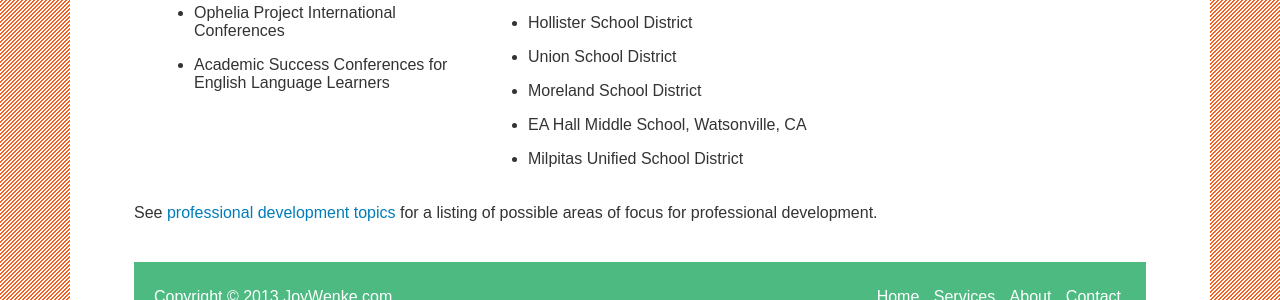
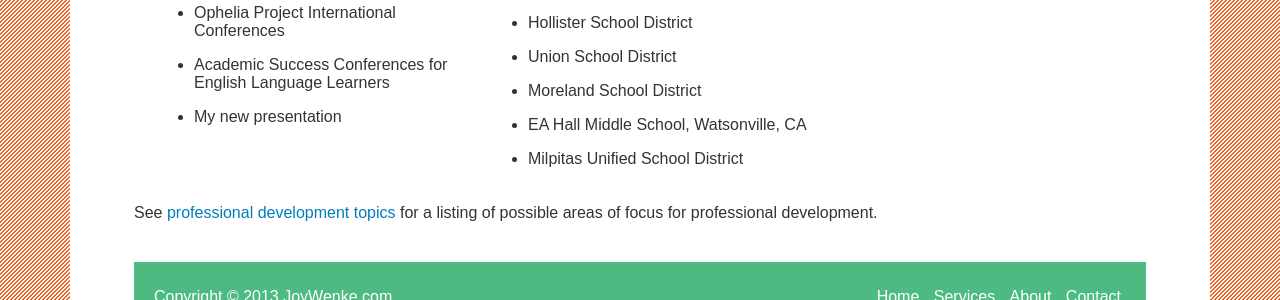
Before and after one commit to JoyWenke/joywenke.github.com, a Jekyll site: the page built from about/index.html, in a window 1280 px wide. Shown: the part 1109-1409 px from the top of the page. Built offline with Jekyll 4.4.1, drawn with Linux system fonts in a browser that asks for light colours; Markdown is read by kramdown in place of the engine named in the settings.

Commit message:
Updated presentations.yml

```diff
--- a/_data/presentations.yml
+++ b/_data/presentations.yml
@@ -2,3 +2,4 @@
 - 'Thinking Maps® International Conferences'
 - 'Ophelia Project International Conferences'
 - 'Academic Success Conferences for English Language Learners'
+- 'My new presentation'
```
